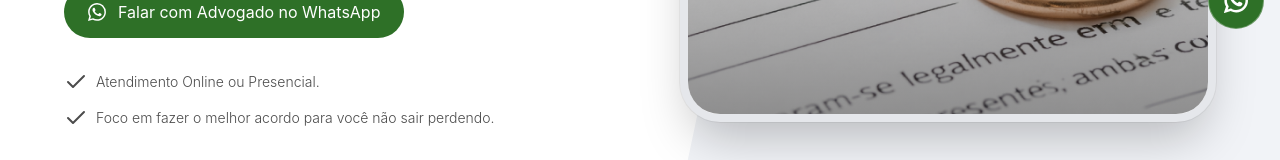
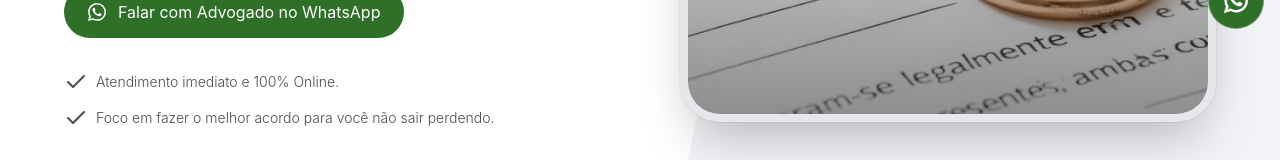
Before and after one commit to Paper-Street-Softwares/LPS-Jose-Guerra-Divorcio-Online, a React (Vite) app: page / in a window 1280 px wide. Shown: the part 755-915 px from the top of the page. Built offline with nearby package versions, Linux system fonts and the light colour scheme.

Commit message:
feat: Atualiza copy

```diff
--- a/src/content/content.jsx
+++ b/src/content/content.jsx
@@ -147,7 +147,7 @@ const content = {
       obsHero: {
         icon: <LucideIdCard />,
         iconTwo: <LucideIdCard />,
-        text: "Atendimento Online ou Presencial.",
+        text: "Atendimento imediato e 100% Online.",
         textTwo: "Foco em fazer o melhor acordo para você não sair perdendo.",
       },
       secondaryCta: "Contato",
```
